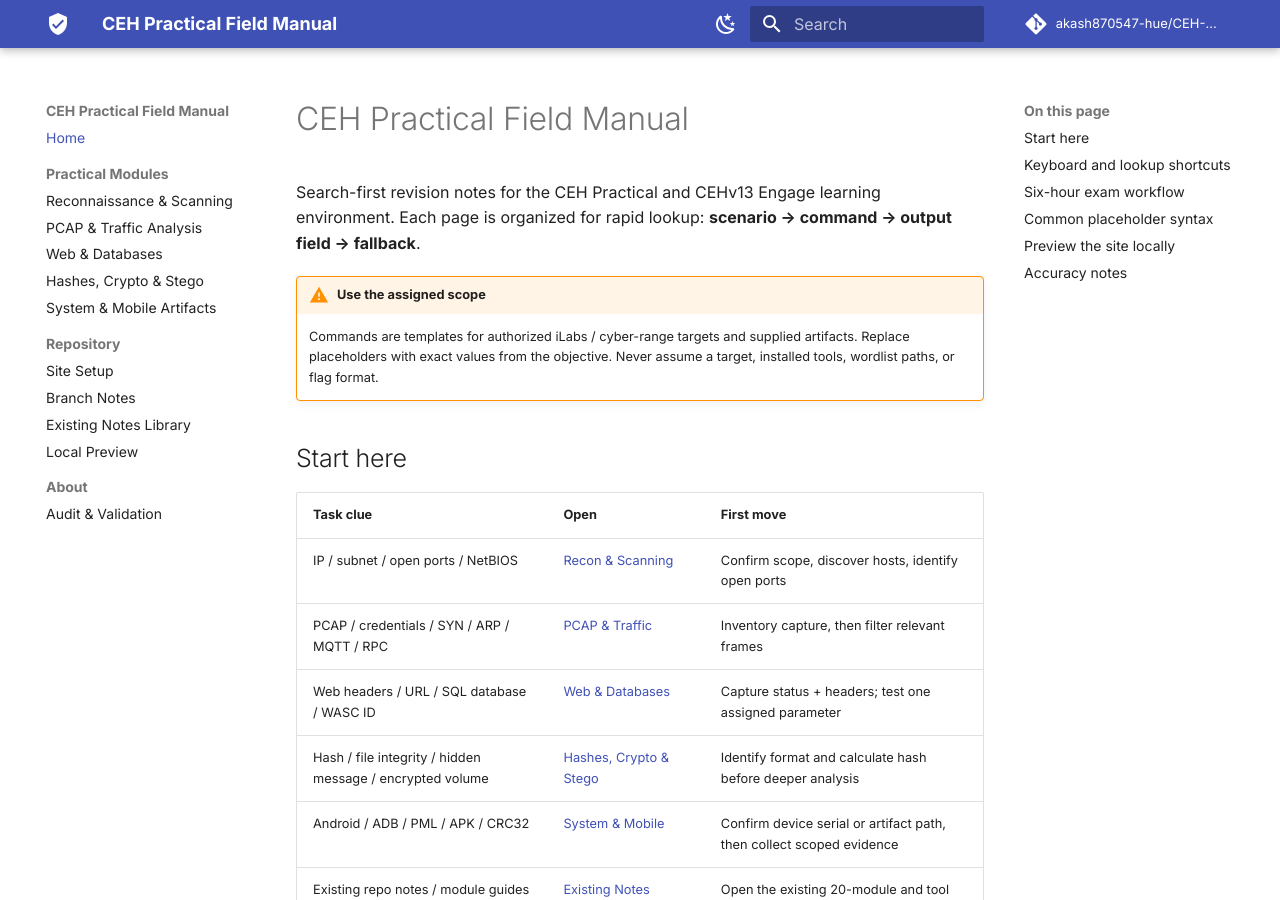
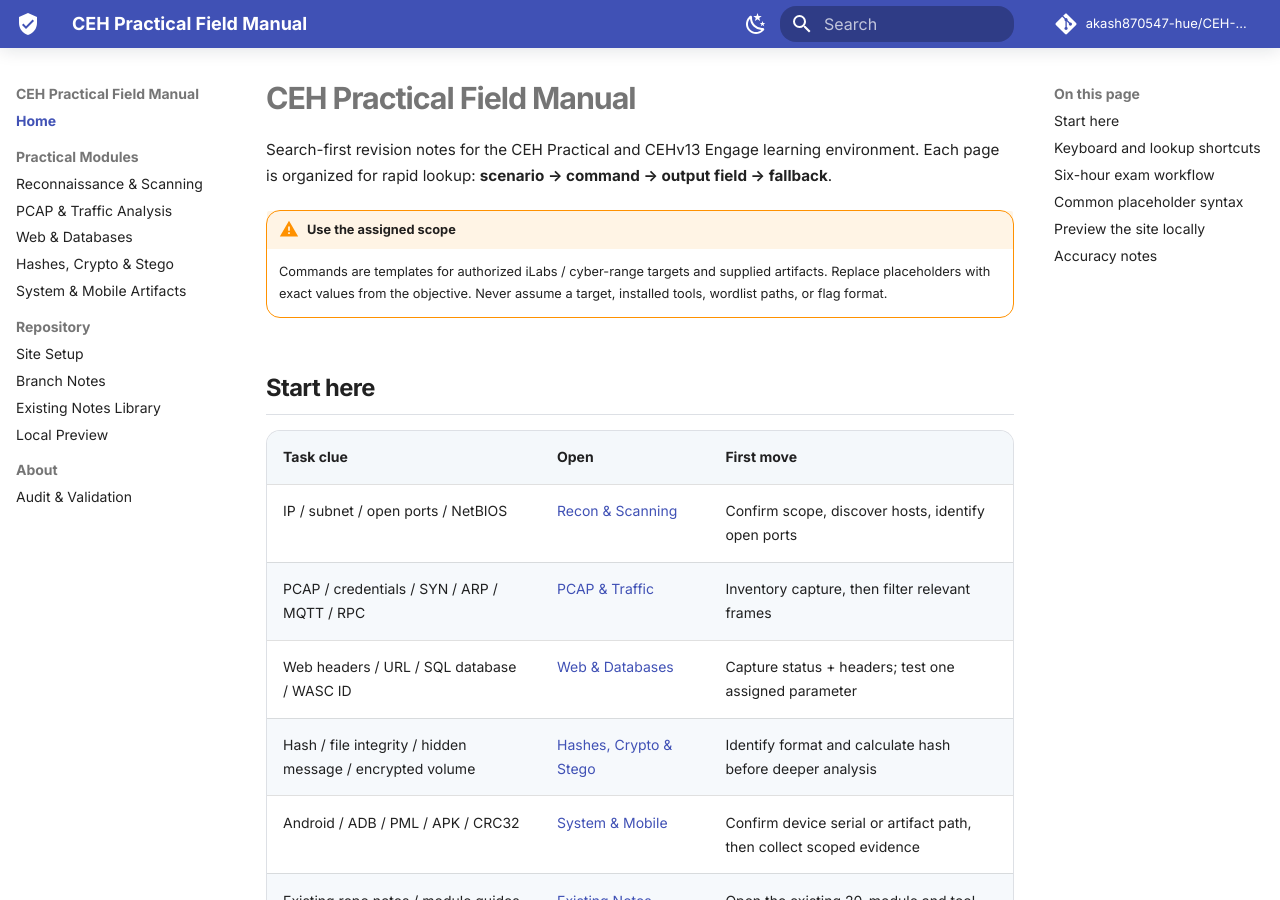
Before and after one commit to akash870547-hue/CEH-Notes, an MkDocs documentation site: the page built from docs/index.md, in a window 1280 px wide and 900 px high. Built offline with MkDocs 1.6.1 and Material for MkDocs 9.7.7, drawn with Linux system fonts in a browser that asks for light colours; comment, search, counter and statistics services are not loaded.

Commit message:
Apply custom responsive UI styling to Material theme

```diff
--- a/mkdocs.yml
+++ b/mkdocs.yml
@@ -6,6 +6,8 @@ repo_url: https://github.com/akash870547-hue/CEH-Notes
 edit_uri: edit/main/docs/
 docs_dir: docs
 site_dir: site
+extra_css:
+  - assets/stylesheets/extra.css
 use_directory_urls: true
 strict: true
 
```
